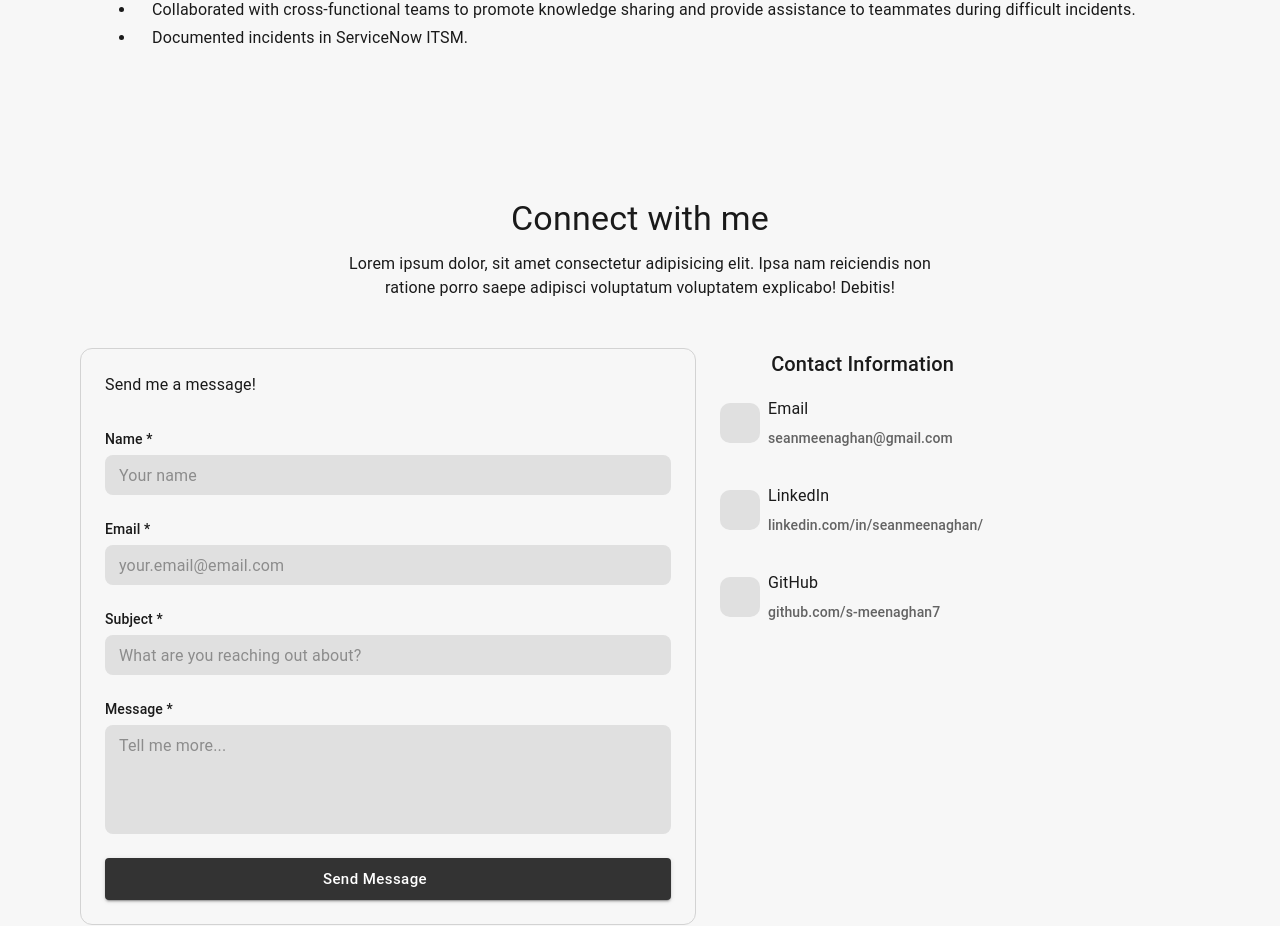
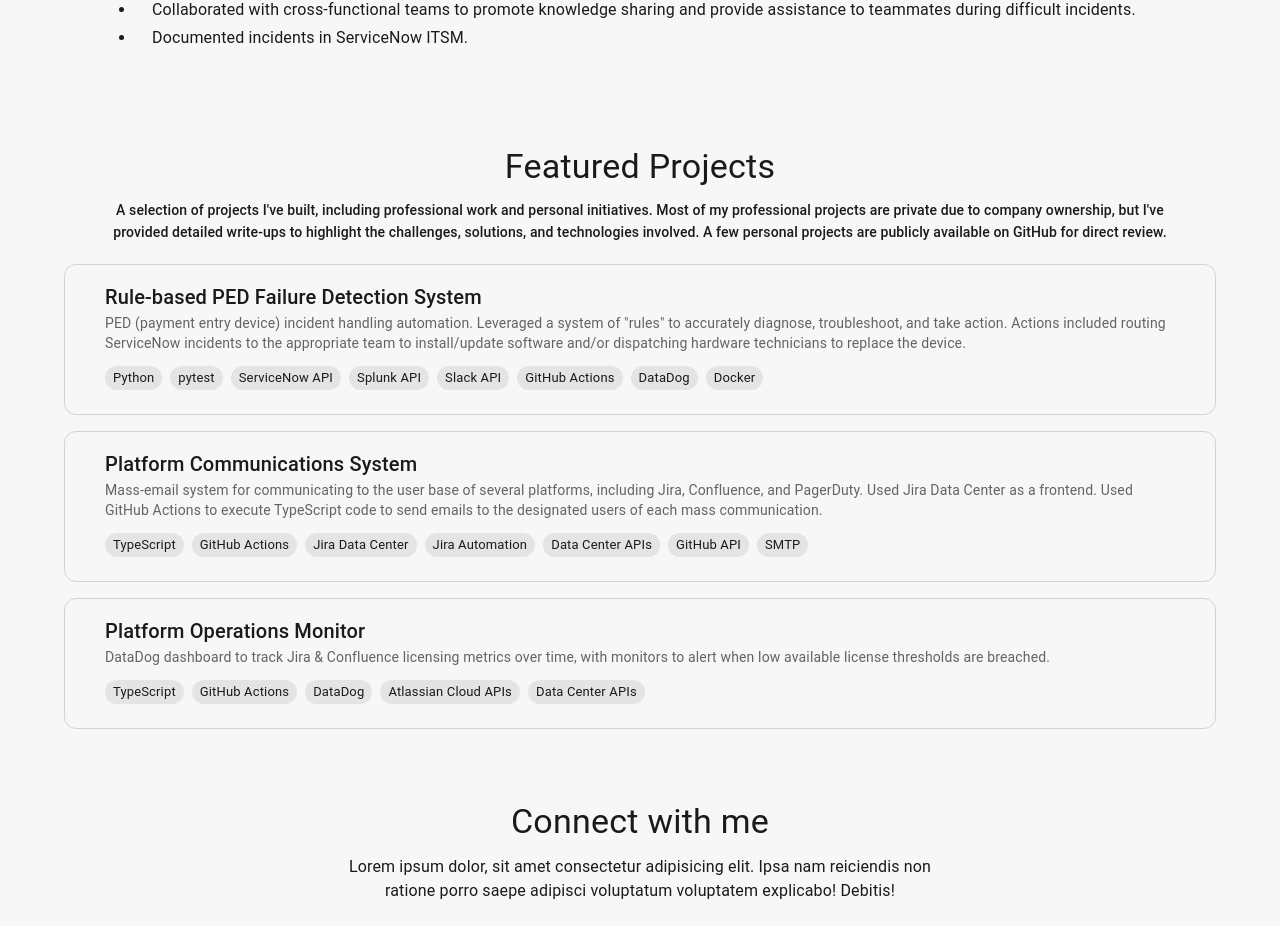
Before and after one commit to s-meenaghan7/homepage, a React (Vite) app: page / in a window 1280 px wide. Shown: the part 2195-3121 px from the top of the page. Built offline with nearby package versions, Linux system fonts and the light colour scheme; some icons are missing.

Commit message:
feat: initial Projects section

```diff
--- a/src/App.tsx
+++ b/src/App.tsx
@@ -5,6 +5,7 @@
 import { Footer } from "./features/footer"
 import { Intro } from "./features/intro"
 import { NavBarContainer } from "./features/navigation"
+import { Projects } from "./features/projects"
 
 export default function App() {
   return (
@@ -14,6 +15,7 @@
         <Intro />
         <About />
         <Experience />
+        <Projects />
         <Contact />
       </Container>
       <Footer />
--- a/src/features/experience/Experience.tsx
+++ b/src/features/experience/Experience.tsx
@@ -21,7 +21,6 @@
       container
       id="experience"
       component="section"
-      flexDirection="column"
       sx={{
         px: { xs: 2, sm: 4, md: 5 },
         py: { xs: 4, sm: 6, md: 8 },
--- /dev/null
+++ b/src/features/projects/ProjectOverview.tsx
@@ -0,0 +1,62 @@
+import Chip from "@mui/material/Chip"
+import Grid from "@mui/material/Grid"
+import { useTheme } from "@mui/material/styles"
+import Typography from "@mui/material/Typography"
+import useMediaQuery from "@mui/material/useMediaQuery"
+
+export interface ProjectOverviewProps {
+  title: string
+  techStack: string[]
+  description: string
+}
+
+export function ProjectOverview({
+  title,
+  techStack,
+  description,
+}: ProjectOverviewProps) {
+  const theme = useTheme()
+  const isMediumScreen = useMediaQuery(theme.breakpoints.down("md"))
+
+  return (
+    <Grid>
+      <Grid
+        py={2}
+        px={{ xs: 3, lg: 5 }}
+        border="1px solid lightgrey"
+        borderRadius={3}
+      >
+        <Typography
+          variant="h6"
+          align={isMediumScreen ? "center" : "left"}
+        >
+          {title}
+        </Typography>
+        <Typography
+          color="text.secondary"
+          variant="body2"
+          gutterBottom
+        >
+          {description}
+        </Typography>
+
+        <Grid
+          display="flex"
+          flexWrap="wrap"
+          gap={1}
+          py={1}
+          justifyContent={{ xs: "center", md: "left" }}
+        >
+          {techStack.map((tech, i) => (
+            <Chip
+              key={i}
+              label={tech}
+              size="small"
+              variant="filled"
+            />
+          ))}
+        </Grid>
+      </Grid>
+    </Grid>
+  )
+}
--- /dev/null
+++ b/src/features/projects/Projects.tsx
@@ -0,0 +1,49 @@
+import Grid from "@mui/material/Grid"
+import Typography from "@mui/material/Typography"
+import { ProjectOverview } from "./ProjectOverview"
+import projectsData from "./projects.data"
+
+export function Projects() {
+  return (
+    <Grid
+      container
+      id="projects"
+      component="section"
+      flexDirection="column"
+    >
+      <Grid sx={{ py: 2.5, px: { sm: "inherit" } }}>
+        <Typography
+          variant="h4"
+          gutterBottom
+          align="center"
+        >
+          Featured Projects
+        </Typography>
+        <Typography
+          variant="subtitle2"
+          align="center"
+          px={{ sm: 0, md: 6 }}
+        >
+          A selection of projects I've built, including professional work and personal
+          initiatives. Most of my professional projects are private due to company
+          ownership, but I've provided detailed write-ups to highlight the challenges,
+          solutions, and technologies involved. A few personal projects are publicly
+          available on GitHub for direct review.
+        </Typography>
+      </Grid>
+
+      <Grid
+        gap={2}
+        display="flex"
+        flexDirection="column"
+      >
+        {projectsData.map((props, i) => (
+          <ProjectOverview
+            key={i}
+            {...props}
+          />
+        ))}
+      </Grid>
+    </Grid>
+  )
+}
--- /dev/null
+++ b/src/features/projects/index.ts
@@ -0,0 +1,2 @@
+export * from "./ProjectOverview"
+export * from "./Projects"
--- /dev/null
+++ b/src/features/projects/projects.data.tsx
@@ -0,0 +1,47 @@
+import type { ProjectOverviewProps } from "./ProjectOverview"
+
+const projectsData: ProjectOverviewProps[] = [
+  {
+    title: "Rule-based PED Failure Detection System",
+    description:
+      'PED (payment entry device) incident handling automation. Leveraged a system of "rules" to accurately diagnose, troubleshoot, and take action. Actions included routing ServiceNow incidents to the appropriate team to install/update software and/or dispatching hardware technicians to replace the device.',
+    techStack: [
+      "Python",
+      "pytest",
+      "ServiceNow API",
+      "Splunk API",
+      "Slack API",
+      "GitHub Actions",
+      "DataDog",
+      "Docker",
+    ],
+  },
+  {
+    title: "Platform Communications System",
+    description:
+      "Mass-email system for communicating to the user base of several platforms, including Jira, Confluence, and PagerDuty. Used Jira Data Center as a frontend. Used GitHub Actions to execute TypeScript code to send emails to the designated users of each mass communication.",
+    techStack: [
+      "TypeScript",
+      "GitHub Actions",
+      "Jira Data Center",
+      "Jira Automation",
+      "Data Center APIs",
+      "GitHub API",
+      "SMTP",
+    ],
+  },
+  {
+    title: "Platform Operations Monitor",
+    description:
+      "DataDog dashboard to track Jira & Confluence licensing metrics over time, with monitors to alert when low available license thresholds are breached.",
+    techStack: [
+      "TypeScript",
+      "GitHub Actions",
+      "DataDog",
+      "Atlassian Cloud APIs",
+      "Data Center APIs",
+    ],
+  },
+]
+
+export default projectsData
```
